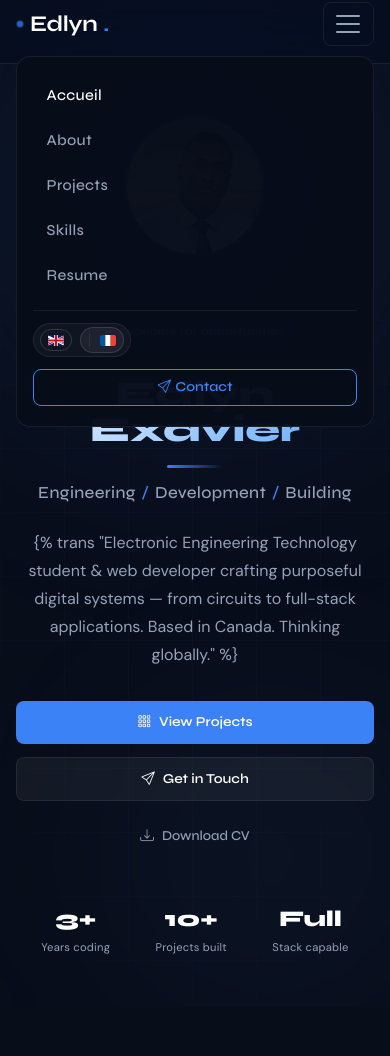
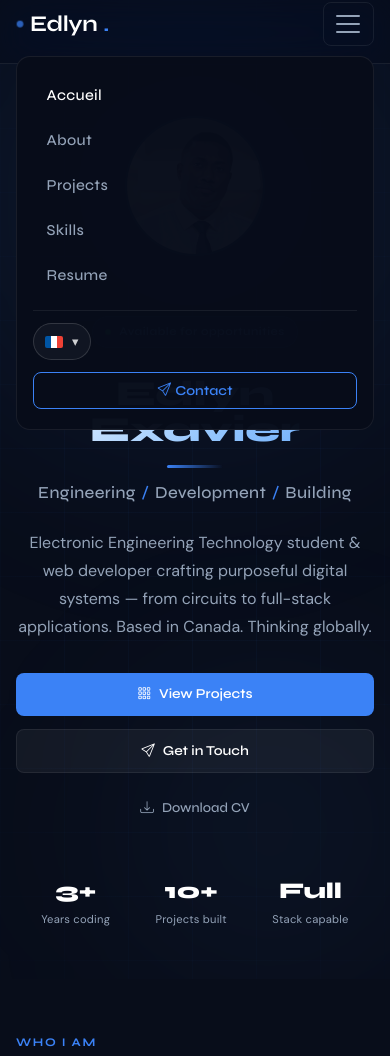
Before and after one commit to edlibra/portfolio, a Django app: page /fr/ in a window 390 px wide, after a click that opens the changed part. Shown: the top 1056 px of the page. Run offline with Django 5.2, Linux system fonts and the light colour scheme; data that the repository does not hold is empty; parts of the project's set-up code (start-up, migrations or seed data) failed here and were passed over.

Commit message:
add flags translates in navbar 3

```diff
--- a/static/css/main.css
+++ b/static/css/main.css
@@ -1299,46 +1299,82 @@ textarea.form-control { resize: vertical; min-height: 130px; }
 
 /* code pour update nav avec flag */
 .nav-lang-switcher {
+  position: relative;
   display: flex;
   align-items: center;
 }
 
-.lang-switcher {
-  display: flex;
+.lang-dropdown {
+  position: relative;
+}
+
+.lang-dropdown-toggle {
+  display: inline-flex;
   align-items: center;
-  gap: 0.5rem;
+  gap: 0.45rem;
+  padding: 0.5rem 0.85rem;
+  border-radius: 999px;
+  border: 1px solid rgba(255, 255, 255, 0.14);
+  background: rgba(255, 255, 255, 0.04);
+  color: #fff;
+  cursor: pointer;
+  transition: all 0.2s ease;
+}
+
+.lang-dropdown-toggle:hover {
+  background: rgba(255, 255, 255, 0.08);
+  border-color: rgba(255, 255, 255, 0.2);
+}
+
+.lang-dropdown-menu {
+  position: absolute;
+  top: calc(100% + 0.5rem);
+  right: 0;
+  min-width: 180px;
+  background: #08152f;
+  border: 1px solid rgba(255, 255, 255, 0.12);
+  border-radius: 14px;
+  padding: 0.4rem;
+  box-shadow: 0 16px 36px rgba(0, 0, 0, 0.22);
+  display: none;
+  z-index: 1050;
+}
+
+.lang-dropdown.open .lang-dropdown-menu {
+  display: block;
 }
 
 .lang-form {
   margin: 0;
 }
 
-.lang-btn,
-.lang-active {
-  display: inline-flex;
+.lang-dropdown-item {
+  width: 100%;
+  display: flex;
   align-items: center;
-  gap: 0.4rem;
-  padding: 0.35rem 0.55rem;
-  border-radius: 999px;
-  font-size: 0.9rem;
-  line-height: 1;
+  gap: 0.65rem;
+  padding: 0.7rem 0.8rem;
+  border: none;
+  background: transparent;
+  color: #fff;
+  border-radius: 10px;
+  cursor: pointer;
+  text-align: left;
+  transition: background 0.2s ease;
 }
 
-.lang-btn {
-  border: 1px solid rgba(255, 255, 255, 0.15);
-  background: transparent;
-  color: inherit;
-  cursor: pointer;
-  transition: all 0.2s ease;
-}
-
-.lang-btn:hover {
+.lang-dropdown-item:hover {
   background: rgba(255, 255, 255, 0.08);
 }
 
-.lang-active {
-  border: 1px solid rgba(255, 255, 255, 0.12);
-  background: rgba(255, 255, 255, 0.06);
+.lang-dropdown-item.active {
+  background: rgba(255, 255, 255, 0.08);
+  opacity: 0.7;
+  cursor: default;
+}
+
+.lang-dropdown-item:disabled {
+  pointer-events: none;
 }
 
 .lang-flag {
@@ -1346,29 +1382,36 @@ textarea.form-control { resize: vertical; min-height: 130px; }
   height: 12px;
   object-fit: cover;
   border-radius: 2px;
+  flex-shrink: 0;
   display: inline-block;
-  flex-shrink: 0;
-  box-shadow: 0 0 0 1px rgba(0, 0, 0, 0.08);
 }
 
 .lang-label {
+  font-size: 0.92rem;
   font-weight: 600;
-  font-size: 0.82rem;
-  letter-spacing: 0.04em;
+  line-height: 1;
+}
+
+.lang-caret {
+  font-size: 0.8rem;
+  opacity: 0.8;
+  margin-left: 0.1rem;
 }
 
 @media (max-width: 768px) {
-  .lang-btn,
-  .lang-active {
-    padding: 0.3rem 0.45rem;
+  .lang-dropdown-toggle {
+    padding: 0.42rem 0.7rem;
   }
 
-  .lang-flag {
-    width: 16px;
-    height: 11px;
+  .lang-dropdown-menu {
+    min-width: 160px;
+  }
+
+  .lang-dropdown-item {
+    padding: 0.65rem 0.7rem;
   }
 
   .lang-label {
-    font-size: 0.78rem;
+    font-size: 0.86rem;
   }
 }
--- a/templates/base.html
+++ b/templates/base.html
@@ -89,6 +89,30 @@
   <link rel="stylesheet" href="{% static 'css/main.css' %}" />
 
   {% block extra_css %}{% endblock %}
+  <!-- block js pour lang switching -->
+  <script>
+    document.addEventListener("DOMContentLoaded", function () {
+      const dropdown = document.querySelector(".lang-dropdown");
+      const toggle = document.getElementById("langDropdownToggle");
+
+      if (!dropdown || !toggle) return;
+
+      toggle.addEventListener("click", function (e) {
+        e.stopPropagation();
+        dropdown.classList.toggle("open");
+
+        const expanded = dropdown.classList.contains("open");
+        toggle.setAttribute("aria-expanded", expanded ? "true" : "false");
+      });
+
+      document.addEventListener("click", function (e) {
+        if (!dropdown.contains(e.target)) {
+          dropdown.classList.remove("open");
+          toggle.setAttribute("aria-expanded", "false");
+        }
+      });
+    });
+  </script>
 </head>
 
 <body class="{% block body_class %}{% endblock %}">
--- a/templates/core/home.html
+++ b/templates/core/home.html
@@ -3,6 +3,7 @@
 
 {% block content %}
 
+{# ══ HERO ══════════════════════════════════════════════════════════════════ #}
 <section class="hero" aria-labelledby="hero-heading">
   <div class="hero-bg" aria-hidden="true">
     <div class="hero-grid"></div>
@@ -27,8 +28,7 @@
       </h1>
 
       <p class="hero-description">
-        {% trans "Electronic Engineering Technology student & web developer crafting purposeful digital systems
-         — from circuits to full-stack applications. Based in Canada. Thinking globally." %}
+        {% trans "Electronic Engineering Technology student & web developer crafting purposeful digital systems — from circuits to full-stack applications. Based in Canada. Thinking globally." %}
       </p>
 
       <div class="hero-actions">
--- a/templates/partials/_navbar.html
+++ b/templates/partials/_navbar.html
@@ -41,40 +41,58 @@
           </li>
 
           {# ── Sélecteur de langue ─────────────────────────────────────── #}
+          {% load static i18n %}
+
           <li class="nav-item nav-lang-switcher">
             {% get_current_language as CURRENT_LANG %}
             {% get_available_languages as LANGUAGES_LIST %}
 
-            <div class="lang-switcher" role="navigation" aria-label="{% trans 'Switch language' %}">
-              {% for lang_code, lang_name in LANGUAGES_LIST %}
-                {% if lang_code != CURRENT_LANG %}
-                  <form action="{% url 'set_language' %}" method="post" class="lang-form">
-                    {% csrf_token %}
-                    <input type="hidden" name="language" value="{{ lang_code }}">
-                    <input type="hidden" name="next" value="{{ request.get_full_path }}">
-
-                    <button type="submit" class="lang-btn" title="{{ lang_name }}" aria-label="{{ lang_name }}">
-                      {% if lang_code == 'fr' %}
-                        <img src="{% static 'flags/fr.svg' %}" alt="Français" class="lang-flag">
-                        <span class="lang-label">FR</span>
-                      {% elif lang_code == 'en' %}
-                        <img src="{% static 'flags/gb.svg' %}" alt="English" class="lang-flag">
-                        <span class="lang-label">EN</span>
-                      {% endif %}
-                    </button>
-                  </form>
-                {% endif %}
-              {% endfor %}
-
-              <span class="lang-active" aria-current="true">
+            <div class="lang-dropdown">
+              <button
+                type="button"
+                class="lang-dropdown-toggle"
+                aria-expanded="false"
+                aria-label="{% trans 'Switch language' %}"
+                id="langDropdownToggle"
+              >
                 {% if CURRENT_LANG == 'fr' %}
                   <img src="{% static 'flags/fr.svg' %}" alt="Français" class="lang-flag">
                   <span class="lang-label">FR</span>
                 {% elif CURRENT_LANG == 'en' %}
                   <img src="{% static 'flags/gb.svg' %}" alt="English" class="lang-flag">
                   <span class="lang-label">EN</span>
+                {% else %}
+                  <img src="{% static 'flags/gb.svg' %}" alt="Language" class="lang-flag">
+                  <span class="lang-label">{{ CURRENT_LANG|upper }}</span>
                 {% endif %}
-              </span>
+                <span class="lang-caret">▾</span>
+              </button>
+
+              <div class="lang-dropdown-menu" id="langDropdownMenu">
+                {% for lang_code, lang_name in LANGUAGES_LIST %}
+                  <form action="{% url 'set_language' %}" method="post" class="lang-form">
+                    {% csrf_token %}
+                    <input type="hidden" name="language" value="{{ lang_code }}">
+                    <input type="hidden" name="next" value="{{ request.get_full_path }}">
+
+                    <button
+                      type="submit"
+                      class="lang-dropdown-item {% if lang_code == CURRENT_LANG %}active{% endif %}"
+                      {% if lang_code == CURRENT_LANG %}disabled{% endif %}
+                    >
+                      {% if lang_code == 'fr' %}
+                        <img src="{% static 'flags/fr.svg' %}" alt="Français" class="lang-flag">
+                        <span class="lang-label">Français</span>
+                      {% elif lang_code == 'en' %}
+                        <img src="{% static 'flags/gb.svg' %}" alt="English" class="lang-flag">
+                        <span class="lang-label">English</span>
+                      {% else %}
+                        <span class="lang-label">{{ lang_name }}</span>
+                      {% endif %}
+                    </button>
+                  </form>
+                {% endfor %}
+              </div>
             </div>
           </li>
 
```
